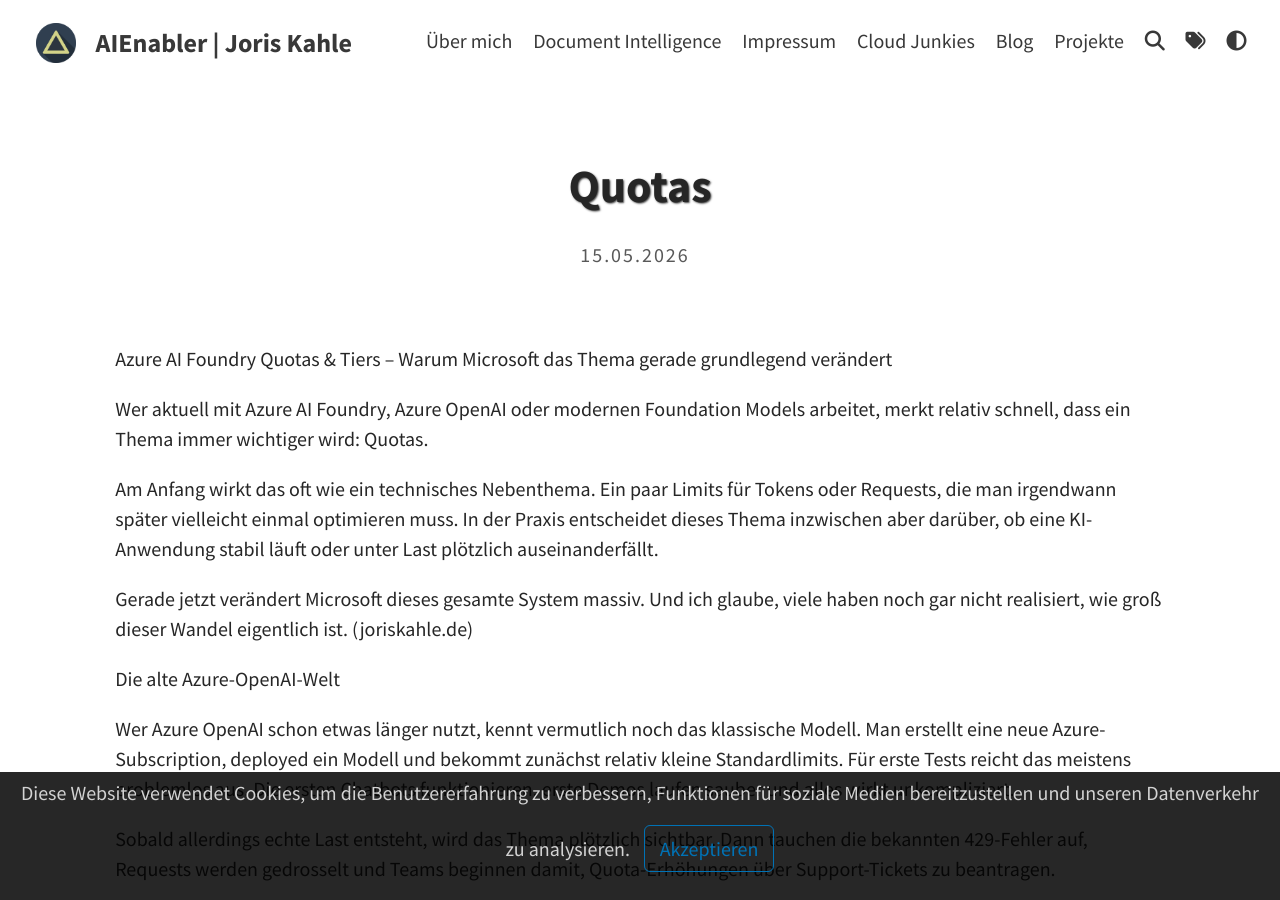
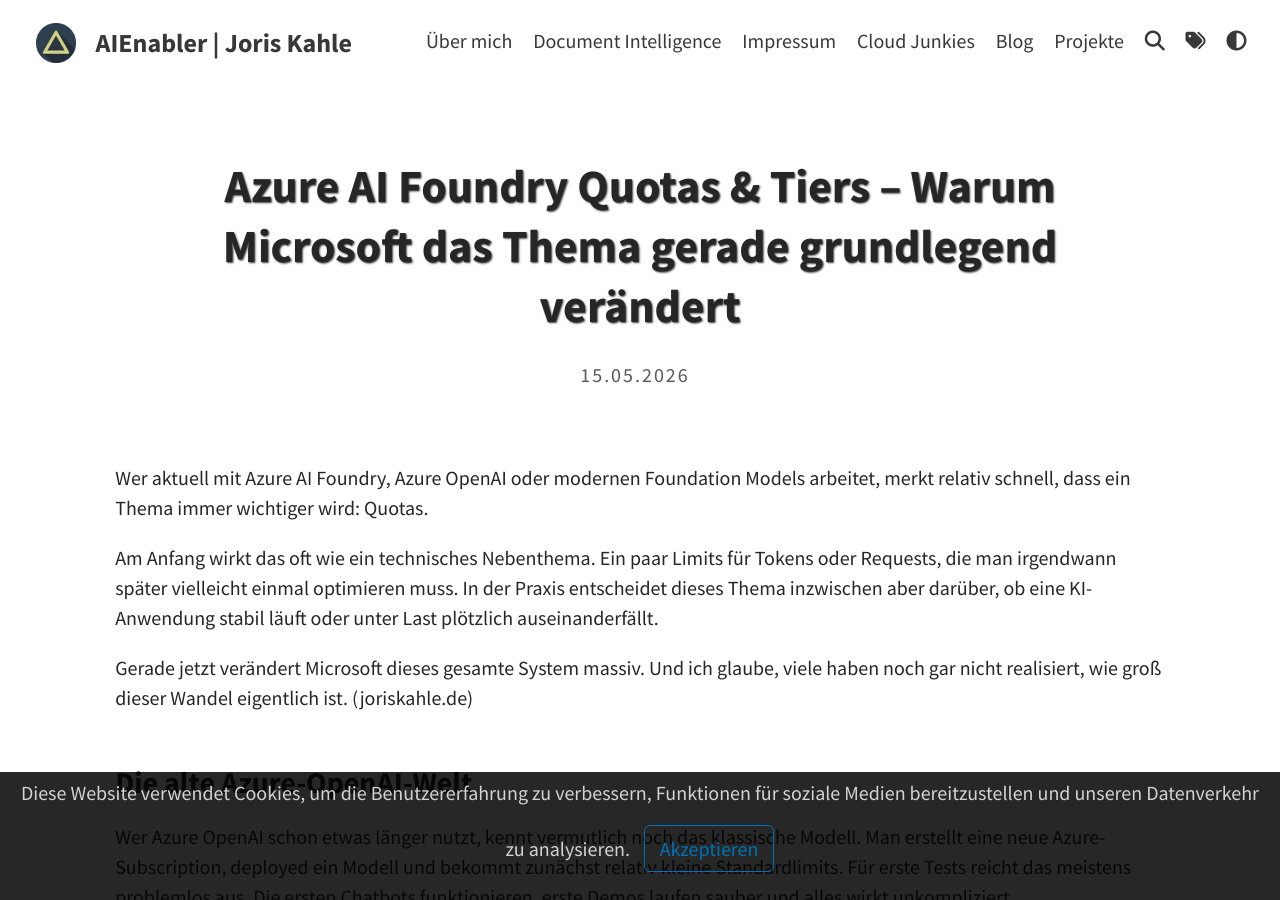
Before and after one commit to joriskahle007/joriskahle007.github.io, a Jekyll site: the page built from _posts/2026-05-15-Quotas.md, in a window 1280 px wide and 900 px high. Built offline with Jekyll 4.4.1, drawn with Linux system fonts in a browser that asks for light colours; our own code applies the rules of GitHub Pages for plain Markdown files; a script that is not in the unit is left out; some of the changed lines change nothing that is shown; some of the changed text lies outside the part shown.

Commit message:
Update 2026-05-15-Quotas.md

```diff
--- a/_posts/2026-05-15-Quotas.md
+++ b/_posts/2026-05-15-Quotas.md
@@ -1,113 +1,117 @@
-Azure AI Foundry Quotas & Tiers – Warum Microsoft das Thema gerade grundlegend verändert
+---
+layout: post
+title: Azure AI Foundry Quotas & Tiers – Warum Microsoft das Thema gerade grundlegend verändert
+tags: [AI, Microsoft Foundry, Quotas, Limits, Regionen, Tier]
+---
 
-Wer aktuell mit Azure AI Foundry, Azure OpenAI oder modernen Foundation Models arbeitet, merkt relativ schnell, dass ein Thema immer wichtiger wird: Quotas.
+Wer aktuell mit Azure AI Foundry, Azure OpenAI oder modernen Foundation Models arbeitet, merkt relativ schnell, dass ein Thema immer wichtiger wird: Quotas.<br>
 
-Am Anfang wirkt das oft wie ein technisches Nebenthema. Ein paar Limits für Tokens oder Requests, die man irgendwann später vielleicht einmal optimieren muss. In der Praxis entscheidet dieses Thema inzwischen aber darüber, ob eine KI-Anwendung stabil läuft oder unter Last plötzlich auseinanderfällt.
+Am Anfang wirkt das oft wie ein technisches Nebenthema. Ein paar Limits für Tokens oder Requests, die man irgendwann später vielleicht einmal optimieren muss. In der Praxis entscheidet dieses Thema inzwischen aber darüber, ob eine KI-Anwendung stabil läuft oder unter Last plötzlich auseinanderfällt.<br>
 
-Gerade jetzt verändert Microsoft dieses gesamte System massiv. Und ich glaube, viele haben noch gar nicht realisiert, wie groß dieser Wandel eigentlich ist. (joriskahle.de)
+Gerade jetzt verändert Microsoft dieses gesamte System massiv. Und ich glaube, viele haben noch gar nicht realisiert, wie groß dieser Wandel eigentlich ist. (joriskahle.de)<br><br>
 
-Die alte Azure-OpenAI-Welt
+<h3>Die alte Azure-OpenAI-Welt</h3>
 
-Wer Azure OpenAI schon etwas länger nutzt, kennt vermutlich noch das klassische Modell. Man erstellt eine neue Azure-Subscription, deployed ein Modell und bekommt zunächst relativ kleine Standardlimits. Für erste Tests reicht das meistens problemlos aus. Die ersten Chatbots funktionieren, erste Demos laufen sauber und alles wirkt unkompliziert.
+Wer Azure OpenAI schon etwas länger nutzt, kennt vermutlich noch das klassische Modell. Man erstellt eine neue Azure-Subscription, deployed ein Modell und bekommt zunächst relativ kleine Standardlimits. Für erste Tests reicht das meistens problemlos aus. Die ersten Chatbots funktionieren, erste Demos laufen sauber und alles wirkt unkompliziert.<br>
 
-Sobald allerdings echte Last entsteht, wird das Thema plötzlich sichtbar. Dann tauchen die bekannten 429-Fehler auf, Requests werden gedrosselt und Teams beginnen damit, Quota-Erhöhungen über Support-Tickets zu beantragen.
+Sobald allerdings echte Last entsteht, wird das Thema plötzlich sichtbar. Dann tauchen die bekannten 429-Fehler auf, Requests werden gedrosselt und Teams beginnen damit, Quota-Erhöhungen über Support-Tickets zu beantragen.<br>
 
-Das war lange Zeit ein ziemlich normaler Prozess.
+<h3>Das war lange Zeit ein ziemlich normaler Prozess.</h3>
 
-Aus Microsoft-Sicht war das auch nachvollziehbar. GPU-Ressourcen sind teuer und vor allem bei großen Foundation Models nicht unbegrenzt verfügbar. Gleichzeitig musste verhindert werden, dass einzelne Kunden komplette Regionen blockieren.
+Aus Microsoft-Sicht war das auch nachvollziehbar. GPU-Ressourcen sind teuer und vor allem bei großen Foundation Models nicht unbegrenzt verfügbar. Gleichzeitig musste verhindert werden, dass einzelne Kunden komplette Regionen blockieren.<br>
 
-Das Problem war nur: Für viele Projekte fühlte sich das Ganze irgendwann eher wie ein künstlicher Flaschenhals an als wie eine moderne Cloud-Plattform.
+Das Problem war nur: Für viele Projekte fühlte sich das Ganze irgendwann eher wie ein künstlicher Flaschenhals an als wie eine moderne Cloud-Plattform.<br>
 
-Microsoft verändert gerade das gesamte Modell
+<h3>Microsoft verändert gerade das gesamte Modell</h3>
 
-Genau deshalb führt Microsoft inzwischen zunehmend ein neues Tier-System für Azure AI Foundry und Azure OpenAI ein.
+Genau deshalb führt Microsoft inzwischen zunehmend ein neues Tier-System für Azure AI Foundry und Azure OpenAI ein.<br>
 
-Die Idee dahinter ist relativ simpel: Wer die Plattform produktiv und sinnvoll nutzt, soll automatisch mehr Kapazität bekommen. Statt ständig Support-Tickets zu schreiben, skaliert die verfügbare Leistung schrittweise mit der tatsächlichen Nutzung.
+Die Idee dahinter ist relativ simpel: Wer die Plattform produktiv und sinnvoll nutzt, soll automatisch mehr Kapazität bekommen. Statt ständig Support-Tickets zu schreiben, skaliert die verfügbare Leistung schrittweise mit der tatsächlichen Nutzung.<br>
 
-Damit bewegt sich Azure AI deutlich stärker in Richtung klassischer Cloud-Skalierung.
+<h3>Damit bewegt sich Azure AI deutlich stärker in Richtung klassischer Cloud-Skalierung.</h3>
 
-Neue Subscriptions starten meist mit eher kleinen Limits, während produktive oder etablierte Umgebungen automatisch höhere Stufen erreichen können. Mit jedem Tier steigen typischerweise die verfügbaren Tokens pro Minute, die Anzahl paralleler Requests und die allgemeine Verarbeitungskapazität.
+Neue Subscriptions starten meist mit eher kleinen Limits, während produktive oder etablierte Umgebungen automatisch höhere Stufen erreichen können. Mit jedem Tier steigen typischerweise die verfügbaren Tokens pro Minute, die Anzahl paralleler Requests und die allgemeine Verarbeitungskapazität.<br>
 
-Das klingt zunächst nach einer kleinen technischen Änderung, verändert in der Praxis aber ziemlich viel. Denn moderne KI-Systeme verhalten sich inzwischen fundamental anders als klassische APIs. (learn.microsoft.com)
+Das klingt zunächst nach einer kleinen technischen Änderung, verändert in der Praxis aber ziemlich viel. Denn moderne KI-Systeme verhalten sich inzwischen fundamental anders als klassische APIs. (learn.microsoft.com)<br>
 
-Warum das Thema plötzlich so wichtig wird
+<h3>Warum das Thema plötzlich so wichtig wird</h3>
 
-Vor zwei Jahren waren viele KI-Projekte noch relativ klein. Ein Chatbot, ein paar Requests, vielleicht etwas RAG dazu. Die Last blieb überschaubar.
+Vor zwei Jahren waren viele KI-Projekte noch relativ klein. Ein Chatbot, ein paar Requests, vielleicht etwas RAG dazu. Die Last blieb überschaubar.<br>
 
-Heute sieht die Realität oft komplett anders aus.
+Heute sieht die Realität oft komplett anders aus.<br>
 
-Moderne KI-Systeme bestehen aus Agenten, Tool Calling, langen Kontextfenstern, multimodalen Modellen und teilweise permanenten Echtzeitverbindungen. Genau dadurch explodiert der Ressourcenverbrauch.
+Moderne KI-Systeme bestehen aus Agenten, Tool Calling, langen Kontextfenstern, multimodalen Modellen und teilweise permanenten Echtzeitverbindungen. Genau dadurch explodiert der Ressourcenverbrauch.<br>
 
-Viele unterschätzen beispielsweise völlig, wie schnell Tokens anwachsen können. Schon ein einzelner Chat-Request enthält heute häufig umfangreiche System Prompts, Conversation History, RAG-Kontext und zusätzliche Tool Responses. Wenn dann hunderte Nutzer gleichzeitig aktiv sind, bewegt man sich sehr schnell im Bereich von Millionen Tokens pro Minute.
+Viele unterschätzen beispielsweise völlig, wie schnell Tokens anwachsen können. Schon ein einzelner Chat-Request enthält heute häufig umfangreiche System Prompts, Conversation History, RAG-Kontext und zusätzliche Tool Responses. Wenn dann hunderte Nutzer gleichzeitig aktiv sind, bewegt man sich sehr schnell im Bereich von Millionen Tokens pro Minute.<br>
 
-Spätestens bei Voice-AI oder Realtime-Szenarien wird das kritisch. Dort verarbeitet das Modell nicht mehr nur einzelne Texteingaben, sondern teilweise dauerhaft laufende Datenströme.
+Spätestens bei Voice-AI oder Realtime-Szenarien wird das kritisch. Dort verarbeitet das Modell nicht mehr nur einzelne Texteingaben, sondern teilweise dauerhaft laufende Datenströme.<br>
 
-Und genau deshalb reichen starre Limits heute oft nicht mehr aus.
+Und genau deshalb reichen starre Limits heute oft nicht mehr aus.<br>
 
-Bedeutet das jetzt das Ende von Quota-Requests?
+<h3>Bedeutet das jetzt das Ende von Quota-Requests?</h3>
 
-Nicht ganz.
+Nicht ganz.<br>
 
-Und genau an dieser Stelle entsteht aktuell oft Verwirrung.
+Und genau an dieser Stelle entsteht aktuell oft Verwirrung.<br>
 
-Microsoft kommuniziert inzwischen relativ klar, dass Quotas zunehmend automatisch wachsen sollen. Viele interpretieren das allerdings sofort als „Support-Tickets gehören der Vergangenheit an“.
+Microsoft kommuniziert inzwischen relativ klar, dass Quotas zunehmend automatisch wachsen sollen. Viele interpretieren das allerdings sofort als „Support-Tickets gehören der Vergangenheit an“.<br>
 
-So weit ist die Plattform aktuell noch nicht.
+So weit ist die Plattform aktuell noch nicht.<br>
 
-In der Praxis zeigt sich momentan eher ein hybrides Modell. Kleine und mittlere Workloads profitieren tatsächlich häufig von automatischen Tier-Upgrades. Gerade Standard-Deployments skalieren heute deutlich entspannter als noch vor einem Jahr.
+In der Praxis zeigt sich momentan eher ein hybrides Modell. Kleine und mittlere Workloads profitieren tatsächlich häufig von automatischen Tier-Upgrades. Gerade Standard-Deployments skalieren heute deutlich entspannter als noch vor einem Jahr.<br>
 
-Trotzdem gibt es weiterhin Szenarien, in denen manuelle Freigaben notwendig werden. Vor allem bei sehr großen produktiven Lasten, stark nachgefragten Modellen oder GPU-knappen Regionen merkt man schnell, dass Kapazitätsmanagement weiterhin eine große Rolle spielt.
+Trotzdem gibt es weiterhin Szenarien, in denen manuelle Freigaben notwendig werden. Vor allem bei sehr großen produktiven Lasten, stark nachgefragten Modellen oder GPU-knappen Regionen merkt man schnell, dass Kapazitätsmanagement weiterhin eine große Rolle spielt.<br>
 
-Das neue Tier-System reduziert den manuellen Aufwand also deutlich. Komplett verschwunden ist das Thema aber noch nicht. (learn.microsoft.com)
+Das neue Tier-System reduziert den manuellen Aufwand also deutlich. Komplett verschwunden ist das Thema aber noch nicht. (learn.microsoft.com)<br>
 
-Die Region wird immer wichtiger
+<h3>Die Region wird immer wichtiger</h3>
 
-Ein Punkt wird dabei oft vergessen: Nicht nur das eigene Tier entscheidet über verfügbare Leistung.
+Ein Punkt wird dabei oft vergessen: Nicht nur das eigene Tier entscheidet über verfügbare Leistung.<br>
 
-Die Azure-Region spielt inzwischen ebenfalls eine enorme Rolle.
+Die Azure-Region spielt inzwischen ebenfalls eine enorme Rolle.<br>
 
-Viele wundern sich aktuell darüber, dass identische Deployments in unterschiedlichen Regionen völlig verschiedene Limits oder Verfügbarkeiten haben. Das liegt vor allem daran, dass Microsoft GPU-Kapazitäten regional verwalten muss.
+Viele wundern sich aktuell darüber, dass identische Deployments in unterschiedlichen Regionen völlig verschiedene Limits oder Verfügbarkeiten haben. Das liegt vor allem daran, dass Microsoft GPU-Kapazitäten regional verwalten muss.<br>
 
-Je nachdem, wie stark eine Region ausgelastet ist oder welche Modelle dort verfügbar sind, können Quotas sehr unterschiedlich ausfallen.
+Je nachdem, wie stark eine Region ausgelastet ist oder welche Modelle dort verfügbar sind, können Quotas sehr unterschiedlich ausfallen.<br>
 
-Genau deshalb wird Multi-Region-Architektur zunehmend wichtiger. Große produktive KI-Systeme werden künftig vermutlich deutlich häufiger Last intelligent über mehrere Regionen verteilen.
+Genau deshalb wird Multi-Region-Architektur zunehmend wichtiger. Große produktive KI-Systeme werden künftig vermutlich deutlich häufiger Last intelligent über mehrere Regionen verteilen.<br>
 
-Warum PTUs trotzdem relevant bleiben
+<h3>Warum PTUs trotzdem relevant bleiben</h3>
 
-Interessant ist außerdem, dass das neue Tier-System die klassischen PTUs nicht ersetzt.
+Interessant ist außerdem, dass das neue Tier-System die klassischen PTUs nicht ersetzt.<br>
 
-Provisioned Throughput Units bleiben weiterhin extrem relevant – vor allem für Unternehmen mit stabilen Produktionsanforderungen.
+Provisioned Throughput Units bleiben weiterhin extrem relevant – vor allem für Unternehmen mit stabilen Produktionsanforderungen.<br>
 
-Der Unterschied ist dabei relativ wichtig. Normale Standard-Quotas basieren auf geteilter Infrastruktur. Die Kapazität ist flexibel, aber eben nicht garantiert. PTUs reservieren dagegen dedizierte Leistung.
+Der Unterschied ist dabei relativ wichtig. Normale Standard-Quotas basieren auf geteilter Infrastruktur. Die Kapazität ist flexibel, aber eben nicht garantiert. PTUs reservieren dagegen dedizierte Leistung.<br>
 
-Gerade bei Anwendungen wie Contact Center AI, Voice Bots oder großen Agentensystemen wird das Thema planbare Latenz schnell entscheidend.
+Gerade bei Anwendungen wie Contact Center AI, Voice Bots oder großen Agentensystemen wird das Thema planbare Latenz schnell entscheidend.<br>
 
-Viele Unternehmen werden deshalb vermutlich langfristig eine Mischstrategie fahren: flexible Standard-Tiers für allgemeine Skalierung und PTUs für kritische Kernsysteme.
+Viele Unternehmen werden deshalb vermutlich langfristig eine Mischstrategie fahren: flexible Standard-Tiers für allgemeine Skalierung und PTUs für kritische Kernsysteme.<br>
 
-Die eigentliche Herausforderung beginnt erst im Betrieb
+Die eigentliche Herausforderung beginnt erst im Betrieb<br>
 
-Was ich aktuell bei vielen Unternehmen beobachte: Die Entwicklung moderner KI-Anwendungen wird immer einfacher.
+Was ich aktuell bei vielen Unternehmen beobachte: Die Entwicklung moderner KI-Anwendungen wird immer einfacher.<br>
 
-Die eigentliche Komplexität verschiebt sich zunehmend in den operativen Betrieb.
+<h3>Die eigentliche Komplexität verschiebt sich zunehmend in den operativen Betrieb.</h3>
 
-Denn sobald KI-Systeme produktiv skaliert werden, tauchen plötzlich völlig neue Themen auf. Routing, Lastverteilung, Kostenkontrolle, Governance oder globale Modellverfügbarkeit werden dann oft wichtiger als das eigentliche Prompt Engineering.
+Denn sobald KI-Systeme produktiv skaliert werden, tauchen plötzlich völlig neue Themen auf. Routing, Lastverteilung, Kostenkontrolle, Governance oder globale Modellverfügbarkeit werden dann oft wichtiger als das eigentliche Prompt Engineering.<br>
 
-Viele Teams merken relativ schnell, dass die größte Herausforderung heute häufig gar nicht mehr das Modell selbst ist.
+Viele Teams merken relativ schnell, dass die größte Herausforderung heute häufig gar nicht mehr das Modell selbst ist.<br>
 
-Die eigentliche Herausforderung lautet eher:
-Wie betreibt man eine KI-Plattform stabil für tausende Nutzer?
+<b>Die eigentliche Herausforderung lautet eher:
+Wie betreibt man eine KI-Plattform stabil für tausende Nutzer?</b>
 
-Und genau deshalb investiert Microsoft aktuell massiv in Azure AI Foundry als vollständige AI-Plattform – nicht mehr nur als einzelne Modell-API. (techcommunity.microsoft.com)
+Und genau deshalb investiert Microsoft aktuell massiv in Azure AI Foundry als vollständige AI-Plattform – nicht mehr nur als einzelne Modell-API. (techcommunity.microsoft.com)<br>
 
-Fazit
+<h3>Fazit</h3>
 
-Das neue Quota-Tier-System ist definitiv ein großer Schritt nach vorne.
+Das neue Quota-Tier-System ist definitiv ein großer Schritt nach vorne.<br>
 
-Vor allem kleinere Teams und produktive Standard-Workloads profitieren bereits heute davon, dass viele Limits automatisch wachsen und weniger manuelle Prozesse notwendig sind.
+Vor allem kleinere Teams und produktive Standard-Workloads profitieren bereits heute davon, dass viele Limits automatisch wachsen und weniger manuelle Prozesse notwendig sind.<br>
 
-Gleichzeitig zeigt sich aber auch, dass moderne KI-Infrastruktur deutlich komplexer wird als klassische API-Nutzung.
+Gleichzeitig zeigt sich aber auch, dass moderne KI-Infrastruktur deutlich komplexer wird als klassische API-Nutzung.<br>
 
-Am Ende entscheidet nicht nur das Modell über den Erfolg einer KI-Plattform, sondern zunehmend auch Infrastruktur, Regionen, Routing, GPU-Kapazitäten und intelligentes Ressourcenmanagement.
+Am Ende entscheidet nicht nur das Modell über den Erfolg einer KI-Plattform, sondern zunehmend auch Infrastruktur, Regionen, Routing, GPU-Kapazitäten und intelligentes Ressourcenmanagement.<br><br>
 
 Genau deshalb entwickelt sich Azure AI Foundry aktuell immer stärker von einer einfachen Modellplattform hin zu einer vollständigen AI-Infrastruktur-Schicht.
 
```
